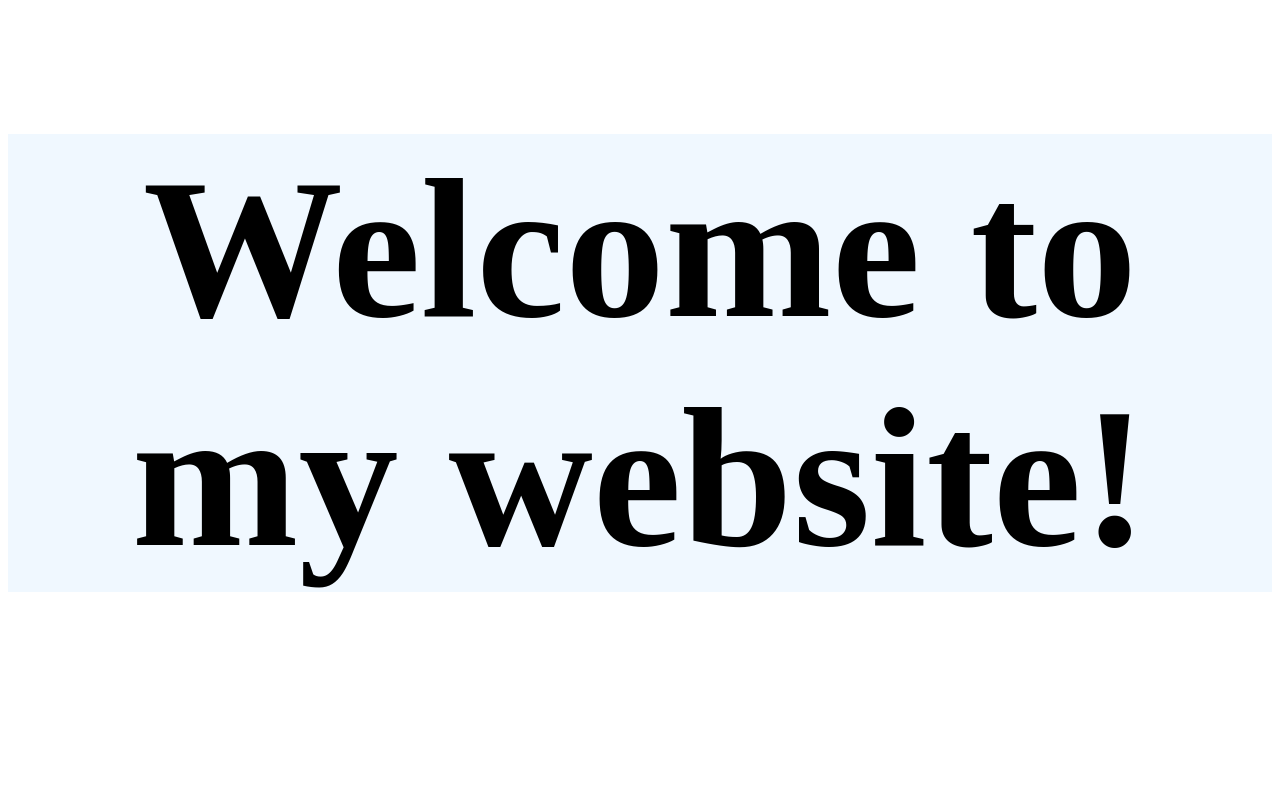
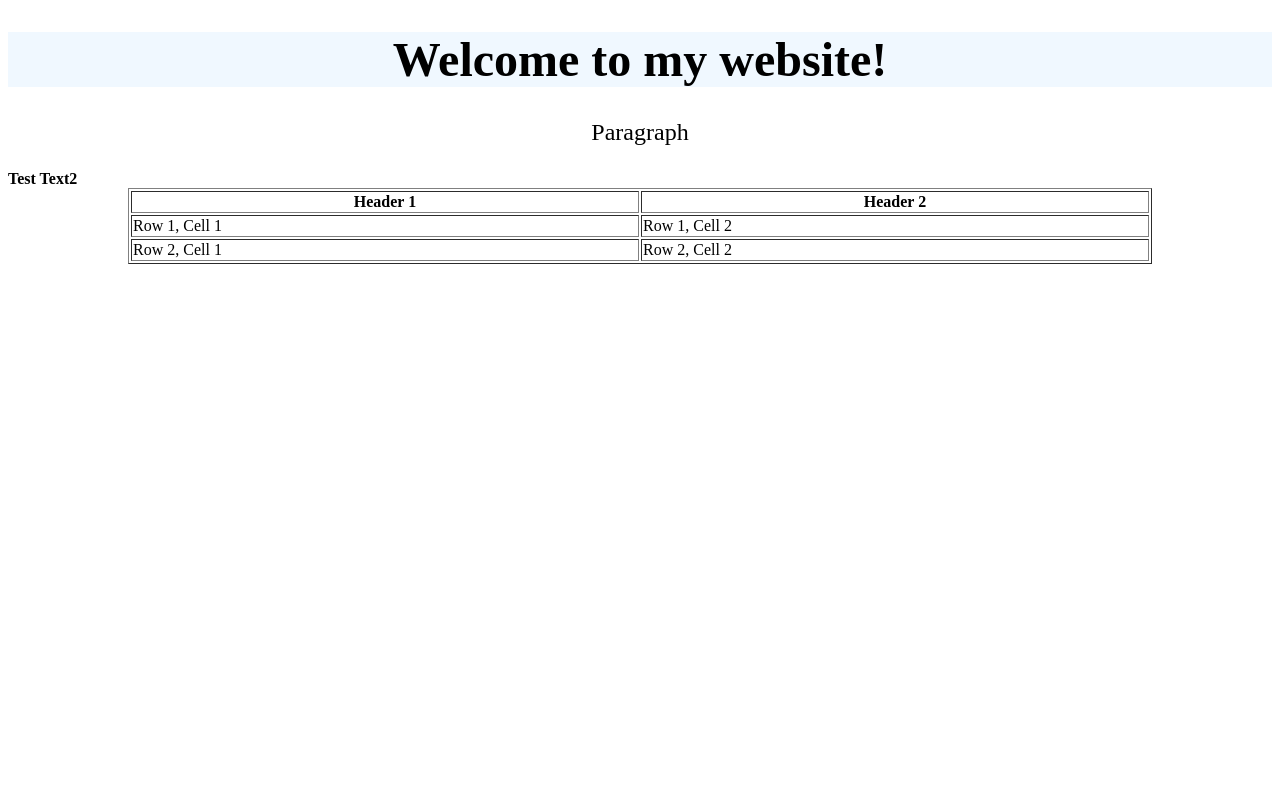
Before and after one commit to Ozmainia/Ozmainia.github.io, a plain HTML site: page index.html in a window 1280 px wide. Shown: the top 789 px of the page. Drawn offline with Linux system fonts and the light colour scheme.

Commit message:
Update index.html

```diff
--- a/index.html
+++ b/index.html
@@ -4,8 +4,8 @@
   <title>Mad Batter</title>
 </head>
 <body>
-  <h1 style="text-align:center; font-size: 200px; background-color: #f0f8ff;">Welcome to my website!</h1>
-  <p style="text-align:center; font-size: 200px;">Paragraph</p>
+  <h1 style="text-align:center; font-size: 48px; background-color: #f0f8ff;">Welcome to my website!</h1>
+  <p style="text-align:center; font-size: 24px;">Paragraph</p>
   <b>Test Text2</b>
  <table border="1" style="width: 80vw; margin: 0 auto;">
   <tr>
```
